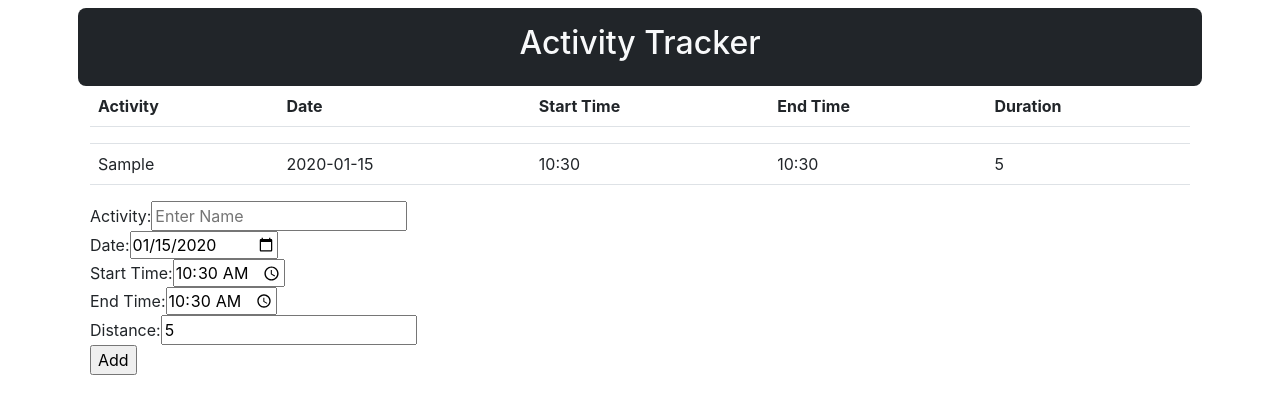
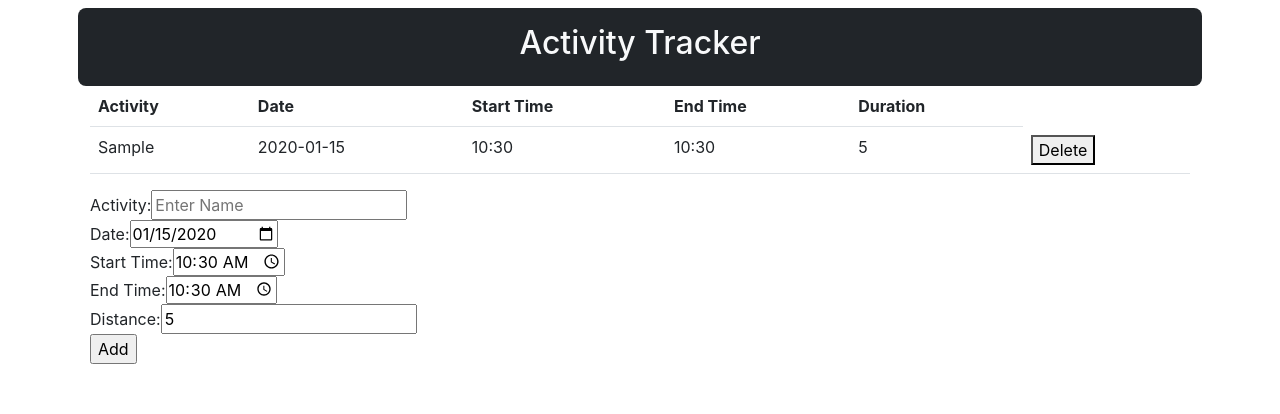
Before and after one commit to quinlans92/activitytracker-adding-working, a React (Create React App) app: page / in a window 1280 px wide. Both pictures are taken after typing "Sample", "2020-01-15", "10:30", "10:30", "5" into the empty fields and a click on the input "Add". Shown: the top 414 px of the page. Built offline with nearby package versions, Linux system fonts and the light colour scheme.

Commit message:
Activity tracker in table format & Delete working

```diff
--- a/src/App.js
+++ b/src/App.js
@@ -4,19 +4,15 @@ import ActivityList from './components/ActivityList';
 import { useState } from "react";
 
 
-const sampleActivity = [
-  {
-
-  }
-
-];
-
-
 
 
 function App() {
 
-  const [activityEntry, setActivityEntry] = useState(sampleActivity);
+  const [activityEntry, setActivityEntry] = useState([]);
+  const handleDelete = (id) => {
+    setActivityEntry(activityEntry.filter((performed) => performed.id !== id));
+  };
+
 
   const addActivityEntry = (newFormEntry) => {
     let randomId = Math.floor(Math.random() * 100000) + 1
@@ -24,6 +20,8 @@ function App() {
     newFormEntry.id = randomId;
 
     setActivityEntry([...activityEntry, newFormEntry]);
+
+
   };
 
   return (
@@ -34,7 +32,7 @@ function App() {
       <div className="container">
         <div className='row justify-content-center'>
           <div className='col-12'>
-            <ActivityList activity={activityEntry} />
+            <ActivityList activity={activityEntry} onDelete={handleDelete} />
           </div>
         </div>
       </div>
--- a/src/components/ActivityList.js
+++ b/src/components/ActivityList.js
@@ -1,7 +1,8 @@
-import React from 'react';
+import React from "react";
 
 
-const ActivityList = ({ activity }) => {
+const ActivityList = ({ activity, onDelete }) => {
+
     return (
         <table className='table'>
             <thead>
@@ -21,6 +22,9 @@ const ActivityList = ({ activity }) => {
                         <td>{performed.startTime}</td>
                         <td>{performed.endTime}</td>
                         <td>{performed.activityDistance}</td>
+                        <td>
+                            <button onClick={() => onDelete(performed.id)}>Delete</button>
+                        </td>
                     </tr>
                 ))}
             </tbody>
@@ -30,9 +34,4 @@ const ActivityList = ({ activity }) => {
 }
 
 
-
-
-
-
-
 export default ActivityList;
--- /dev/null
+++ b/src/components/EventBus.js
@@ -0,0 +1,6 @@
+// eventBus.js
+import { EventEmitter } from 'events';
+
+const EventBus = new EventEmitter();
+
+export default EventBus;
--- a/src/components/TrackerForm.js
+++ b/src/components/TrackerForm.js
@@ -1,4 +1,6 @@
+
 import React from "react";
+
 
 // props = { onSubmitHandler: addClassMember }
 const TrackerForm = ({ onSubmitHandler }) => {
```
